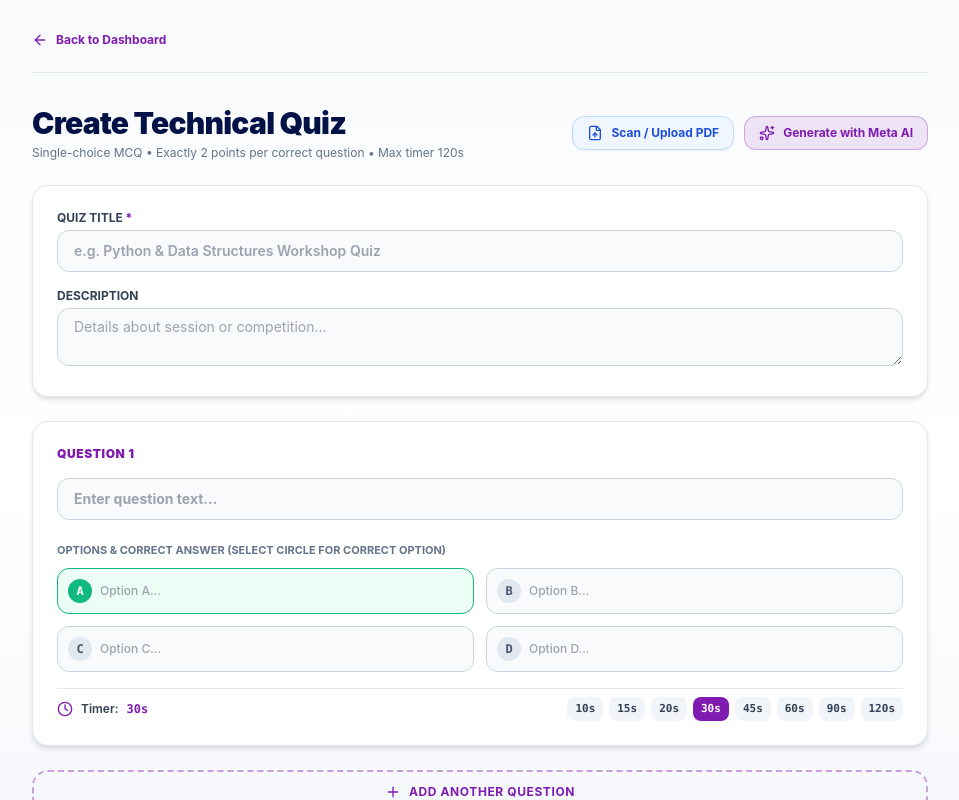
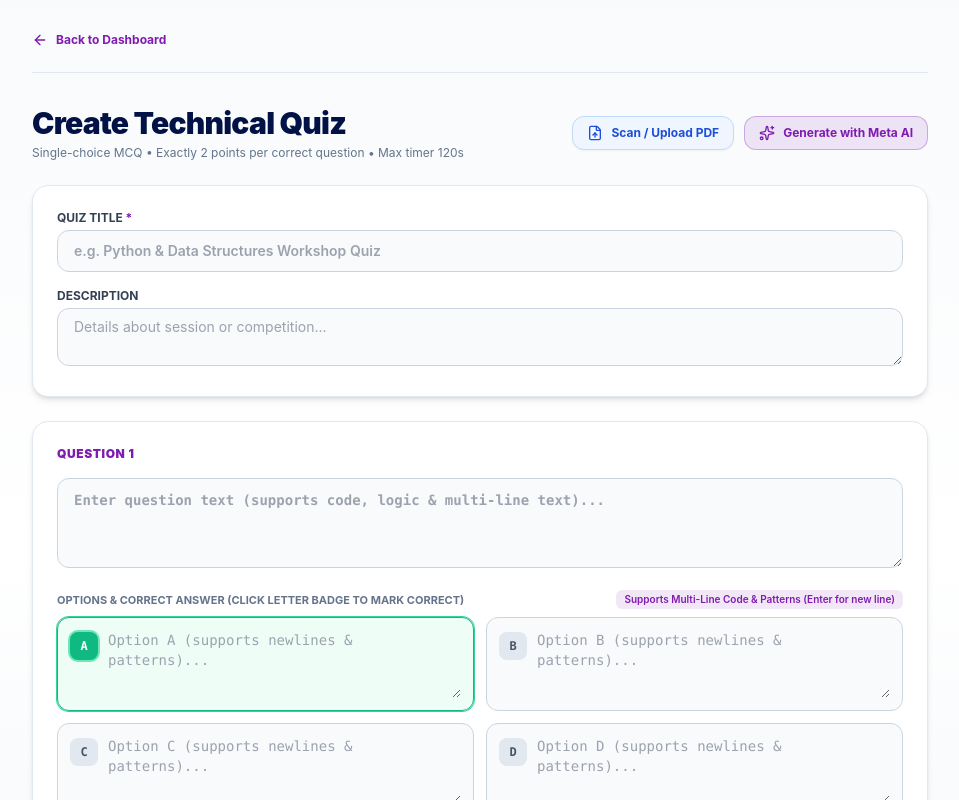
Before and after one commit to mrshauryasharma/Programming-Club-Quiz, a Next.js app: page /organizer/quizzes/new in a window 1280 px wide. Shown: the top 800 px of the page, without its empty margins (160-1119 px from the left). Built offline with nearby package versions, Linux system fonts and the light colour scheme.

Commit message:
feat: support multi-line pattern options and code questions with monospace pre-wrap rendering

```diff
--- a/src/app/organizer/history/[code]/page.tsx
+++ b/src/app/organizer/history/[code]/page.tsx
@@ -169,7 +169,7 @@ export default function QuizHistoryAnalyticsPage() {
               <AlertCircle className="w-4 h-4 text-amber-600" />
               <span>Most Missed Question:</span>
             </div>
-            <p className="text-sm font-semibold">{mostDifficultQuestion.question_text}</p>
+            <p className="text-sm font-semibold whitespace-pre-wrap leading-relaxed">{mostDifficultQuestion.question_text}</p>
             <div className="mt-2 flex items-center gap-4 text-slate-600 font-medium">
               <span>
                 Accuracy:{' '}
@@ -202,7 +202,7 @@ export default function QuizHistoryAnalyticsPage() {
                   className="p-4 rounded-xl bg-slate-50 border border-slate-200 text-xs"
                 >
                   <div className="flex items-start justify-between gap-4 mb-2">
-                    <span className="font-bold text-sm text-slate-900">
+                    <span className="font-bold text-sm text-slate-900 whitespace-pre-wrap leading-relaxed flex-1">
                       Q{idx + 1}: {qs.question_text}
                     </span>
                     <span
--- a/src/app/organizer/quizzes/[id]/edit/page.tsx
+++ b/src/app/organizer/quizzes/[id]/edit/page.tsx
@@ -439,60 +439,67 @@ export default function EditQuizPage({ params }: { params: Promise<{ id: string
                   <textarea
                     value={q.question_text}
                     onChange={(e) => updateQuestionText(qIndex, e.target.value)}
-                    placeholder="Enter the question text here..."
-                    rows={2}
-                    className="w-full px-4 py-2.5 rounded-xl bg-slate-50 border border-slate-200 text-sm font-semibold focus:bg-white focus:outline-none focus:border-brand-purple"
+                    placeholder="Enter the question text here (supports code, logic & multi-line text)..."
+                    rows={3}
+                    className="w-full px-4 py-2.5 rounded-xl bg-slate-50 border border-slate-200 text-sm font-semibold font-mono whitespace-pre-wrap leading-relaxed focus:bg-white focus:outline-none focus:border-brand-purple resize-y min-h-[72px]"
                     required
                   />
                 </div>
 
                 {/* 4 Options */}
                 <div className="space-y-2.5">
+                  <div className="flex flex-wrap items-center justify-between gap-1">
                     <label className="block text-[11px] font-bold uppercase tracking-wider text-slate-500">
-                    Answer Options (Click radio button to mark correct answer)
+                      Answer Options (Click letter badge to mark correct answer)
                     </label>
+                    <span className="text-[10px] font-semibold text-brand-purple bg-brand-purple/10 px-2 py-0.5 rounded-md">
+                      Supports Multi-Line Code & Patterns (Enter for new line)
+                    </span>
+                  </div>
 
-                  <div className="grid grid-cols-1 gap-2.5">
+                  <div className="grid grid-cols-1 sm:grid-cols-2 gap-3">
                     {q.options.map((opt, optIndex) => {
                       const isCorrect = q.correct_option_index === optIndex;
                       const letter = String.fromCharCode(65 + optIndex);
                       return (
                         <div
                           key={optIndex}
-                          onClick={() => updateCorrectOption(qIndex, optIndex)}
-                          className={`flex items-center gap-3 p-2.5 rounded-xl border transition-all cursor-pointer ${
+                          className={`flex items-start gap-2.5 p-3 rounded-xl border transition-all ${
                             isCorrect
-                              ? 'bg-purple-50 border-brand-purple'
-                              : 'bg-slate-50 border-slate-200 hover:border-slate-300'
+                              ? 'bg-purple-50/70 border-brand-purple ring-1 ring-brand-purple/40 shadow-sm'
+                              : 'bg-slate-50 border-slate-200 hover:border-slate-300 focus-within:bg-white focus-within:border-brand-purple'
                           }`}
                         >
                           <button
                             type="button"
-                            className={`w-6 h-6 rounded-full flex items-center justify-center text-xs font-black shrink-0 transition-colors ${
+                            onClick={() => updateCorrectOption(qIndex, optIndex)}
+                            title={`Mark Option ${letter} as correct`}
+                            className={`w-7 h-7 rounded-lg flex items-center justify-center text-xs font-mono font-bold shrink-0 transition-colors cursor-pointer mt-0.5 ${
                               isCorrect
-                                ? 'bg-brand-purple text-white'
-                                : 'border-2 border-slate-300 text-slate-500'
+                                ? 'bg-brand-purple text-white shadow-sm ring-2 ring-purple-300'
+                                : 'border border-slate-300 bg-white text-slate-600 hover:bg-slate-100'
                             }`}
                           >
                             {letter}
                           </button>
 
-                          <input
-                            type="text"
+                          <div className="flex-1 min-w-0">
+                            <textarea
                               value={opt}
                               onClick={(e) => e.stopPropagation()}
                               onChange={(e) => updateOptionText(qIndex, optIndex, e.target.value)}
-                            placeholder={`Option ${letter} text...`}
-                            className="w-full bg-transparent text-xs sm:text-sm font-medium focus:outline-none text-slate-800"
+                              placeholder={`Option ${letter} (supports newlines & patterns)...`}
+                              rows={3}
+                              className="w-full bg-transparent text-xs sm:text-sm font-mono font-medium focus:outline-none text-slate-800 resize-y min-h-[68px] whitespace-pre-wrap leading-snug"
                               required
                             />
-
                             {isCorrect && (
-                            <span className="text-[10px] font-black uppercase tracking-wider text-brand-purple shrink-0 flex items-center gap-1">
+                              <div className="flex items-center gap-1 text-[10px] font-black uppercase tracking-wider text-brand-purple mt-1">
                                 <CheckCircle2 className="w-3.5 h-3.5" />
-                              <span>Correct</span>
-                            </span>
+                                <span>Correct Answer</span>
+                              </div>
                             )}
+                          </div>
                         </div>
                       );
                     })}
--- a/src/app/organizer/quizzes/new/page.tsx
+++ b/src/app/organizer/quizzes/new/page.tsx
@@ -343,21 +343,26 @@ export default function CreateQuizPage() {
                 </div>
 
                 <div>
-                  <input
-                    type="text"
+                  <textarea
                     value={q.question_text}
                     onChange={(e) => updateQuestionText(qIndex, e.target.value)}
-                    placeholder="Enter question text..."
+                    rows={3}
+                    placeholder="Enter question text (supports code, logic & multi-line text)..."
                     required
-                    className="w-full px-4 py-2.5 rounded-xl text-sm font-bold bg-slate-50 border border-slate-300 focus:bg-white focus:border-brand-purple outline-none"
+                    className="w-full px-4 py-2.5 rounded-xl text-sm font-semibold font-mono bg-slate-50 border border-slate-300 focus:bg-white focus:border-brand-purple outline-none whitespace-pre-wrap leading-relaxed resize-y min-h-[72px]"
                   />
                 </div>
 
                 {/* 4 Options with Radio Selector */}
                 <div className="space-y-2">
-                  <span className="text-[11px] font-bold uppercase text-slate-500">
-                    Options & Correct Answer (Select circle for correct option)
-                  </span>
+                  <div className="flex flex-wrap items-center justify-between gap-1">
+                    <span className="text-[11px] font-bold uppercase text-slate-500">
+                      Options & Correct Answer (Click letter badge to mark correct)
+                    </span>
+                    <span className="text-[10px] font-semibold text-brand-purple bg-brand-purple/10 px-2 py-0.5 rounded-md">
+                      Supports Multi-Line Code & Patterns (Enter for new line)
+                    </span>
+                  </div>
                   <div className="grid grid-cols-1 sm:grid-cols-2 gap-3">
                     {q.options.map((opt, optIndex) => {
                       const isCorrect = q.correct_option_index === optIndex;
@@ -365,30 +370,31 @@ export default function CreateQuizPage() {
                       return (
                         <div
                           key={optIndex}
-                          className={`flex items-center gap-2 p-2.5 rounded-xl border transition-all ${
+                          className={`flex items-start gap-2.5 p-3 rounded-xl border transition-all ${
                             isCorrect
-                              ? 'border-emerald-500 bg-emerald-50'
-                              : 'border-slate-300 bg-slate-50'
+                              ? 'border-emerald-500 bg-emerald-50/80 ring-1 ring-emerald-400'
+                              : 'border-slate-300 bg-slate-50 focus-within:border-brand-purple focus-within:bg-white'
                           }`}
                         >
                           <button
                             type="button"
                             onClick={() => updateCorrectOption(qIndex, optIndex)}
-                            className={`w-6 h-6 rounded-full flex items-center justify-center font-mono font-bold text-xs shrink-0 transition-all cursor-pointer ${
+                            title={`Mark Option ${letters[optIndex]} as correct`}
+                            className={`w-7 h-7 rounded-lg flex items-center justify-center font-mono font-bold text-xs shrink-0 transition-all cursor-pointer mt-0.5 ${
                               isCorrect
-                                ? 'bg-emerald-500 text-white'
-                                : 'bg-slate-200 text-slate-600'
+                                ? 'bg-emerald-500 text-white shadow-sm ring-2 ring-emerald-300'
+                                : 'bg-slate-200 text-slate-600 hover:bg-slate-300'
                             }`}
                           >
                             {letters[optIndex]}
                           </button>
-                          <input
-                            type="text"
+                          <textarea
                             value={opt}
                             onChange={(e) => updateOptionText(qIndex, optIndex, e.target.value)}
-                            placeholder={`Option ${letters[optIndex]}...`}
+                            placeholder={`Option ${letters[optIndex]} (supports newlines & patterns)...`}
                             required
-                            className="w-full bg-transparent text-xs font-medium outline-none text-slate-800"
+                            rows={3}
+                            className="w-full bg-transparent text-xs sm:text-sm font-mono font-medium outline-none text-slate-800 resize-y min-h-[68px] whitespace-pre-wrap leading-snug"
                           />
                         </div>
                       );
```
Also changed, not shown: src/app/session/[code]/play/page.tsx (+4 -4 lines), src/app/session/[code]/projector/page.tsx (+8 -6 lines), src/lib/pdfParser.ts (+7 -3 lines). Lines whose indentation alone changed are shown as unchanged.
